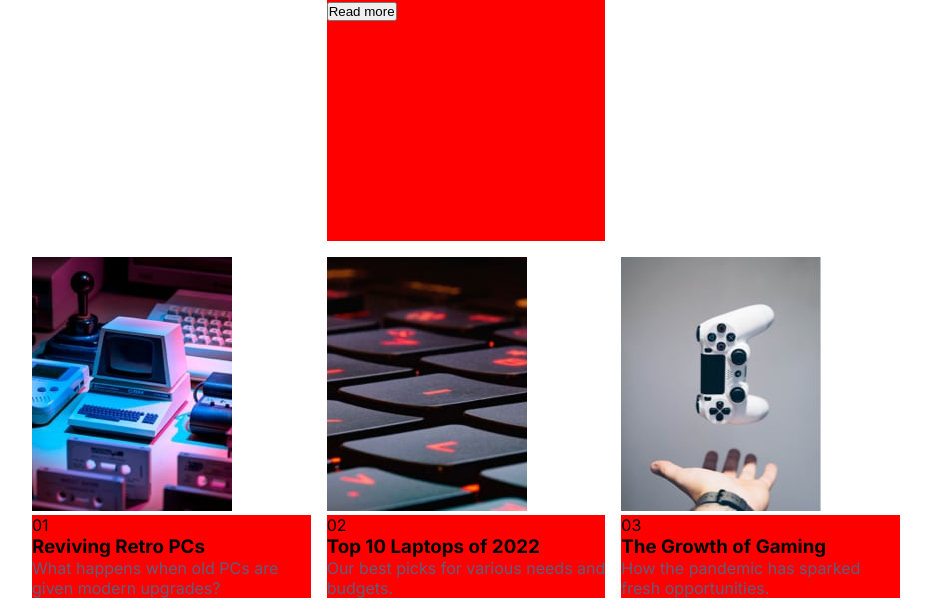
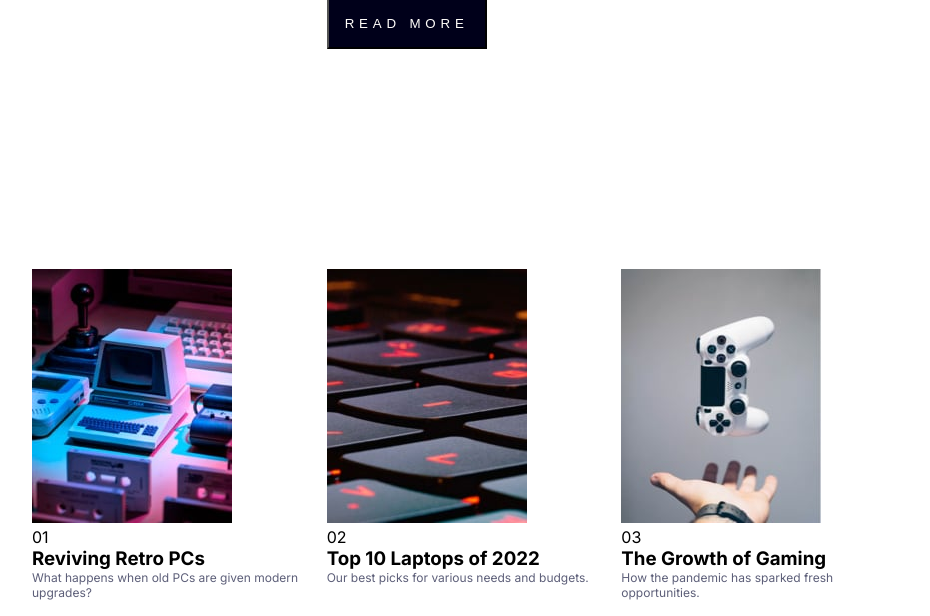
Before and after one commit to Ay-dotcode/News-homepage, a plain HTML site: page index.html in a window 1280 px wide. Shown: the part 593-1209 px from the top of the page, without its empty margins (174-1104 px from the left). Drawn offline with Linux system fonts and the light colour scheme.

Commit message:
styling the description

```diff
--- a/assets/css/style-main.css
+++ b/assets/css/style-main.css
@@ -29,12 +29,22 @@ h1 {
 
 div {
     grid-area: description;
-    background-color: red;
 }
 
 div p {
     color: hsl(236, 13%, 42%);
-    /* font-size: ; */
+    font-size: .75rem;
+    margin-bottom: 1rem;
+}
+
+div button {
+    padding: 1rem;
+    cursor: pointer;
+    letter-spacing: .3rem;
+    margin: 1rem 0;
+    text-transform: uppercase;
+    color: hsl(36, 100%, 99%);
+    background-color: hsl(240, 100%, 5%);
 }
 
 aside {
```
